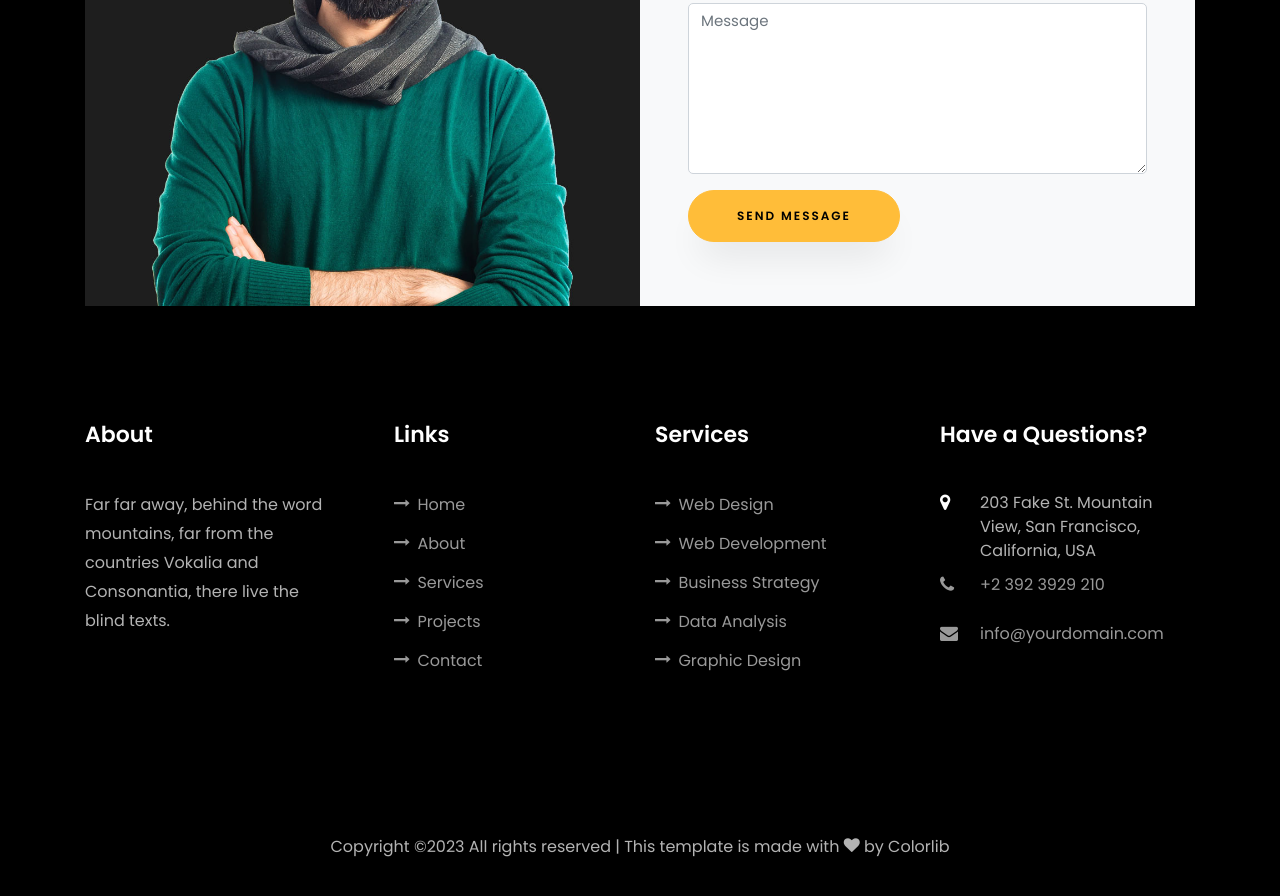
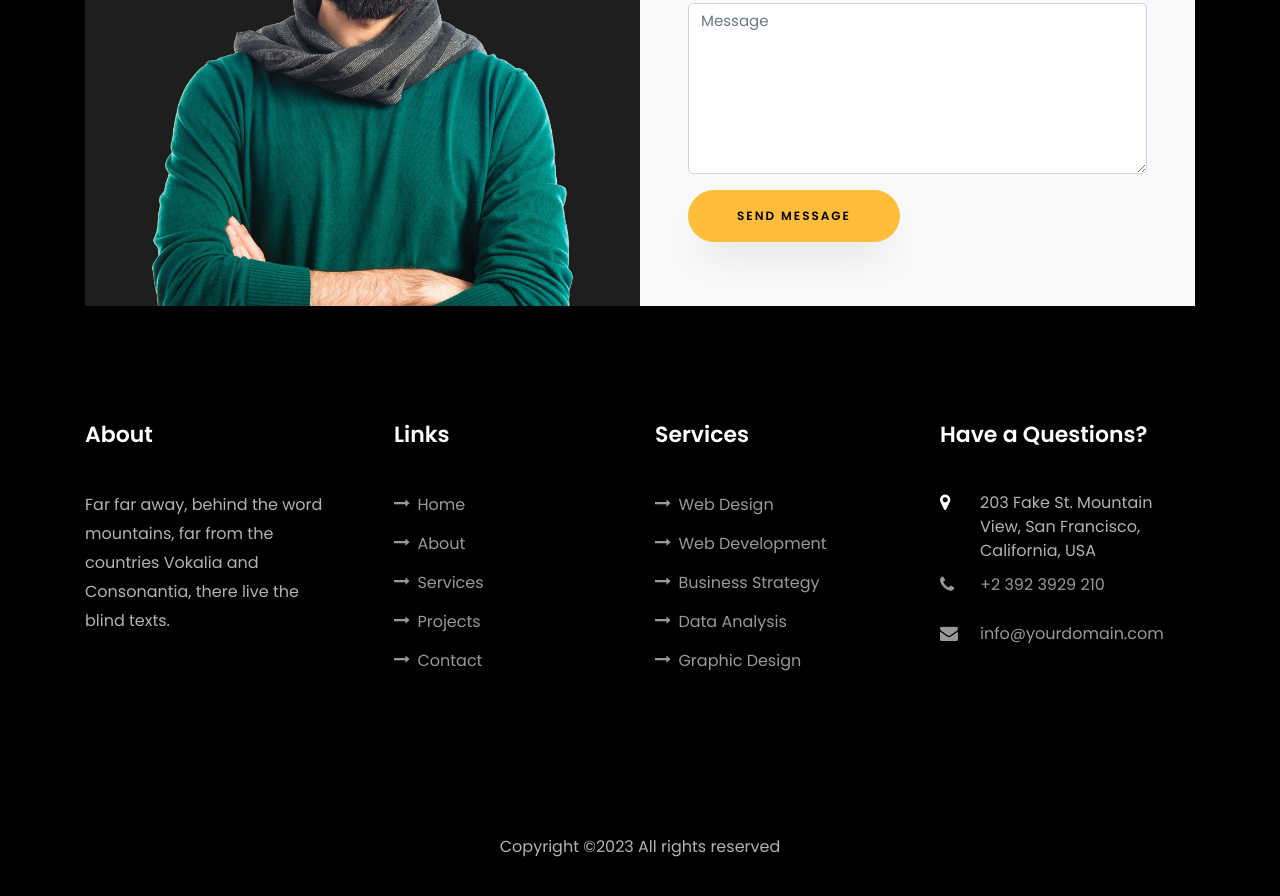
Before and after one commit to drcmediahub/sandeepmanipal, a plain HTML site: page index.html in a window 1280 px wide. Shown: the part 8680-9576 px from the top of the page. Drawn offline with Linux system fonts and the light colour scheme; files whose address does not match are found by name.

```diff
--- a/index.html
+++ b/index.html
@@ -666,9 +666,9 @@
         <div class="row">
           <div class="col-md-12 text-center">
 
-            <p><!-- Link back to Colorlib can't be removed. Template is licensed under CC BY 3.0. -->
-  Copyright &copy;<script>document.write(new Date().getFullYear());</script> All rights reserved | This template is made with <i class="icon-heart color-danger" aria-hidden="true"></i> by <a href="https://colorlib.com" target="_blank">Colorlib</a>
-  <!-- Link back to Colorlib can't be removed. Template is licensed under CC BY 3.0. --></p>
+            <p>
+  Copyright &copy;<script>document.write(new Date().getFullYear());</script> All rights reserved
+  </p>
           </div>
         </div>
       </div>
```
